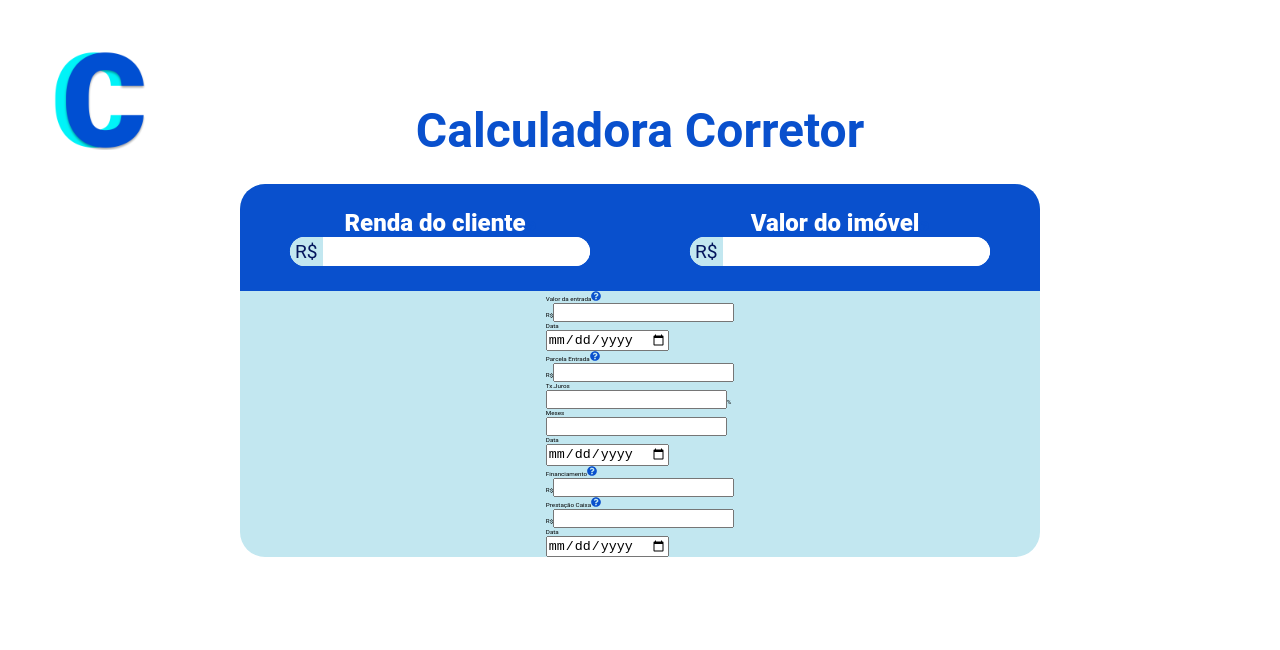
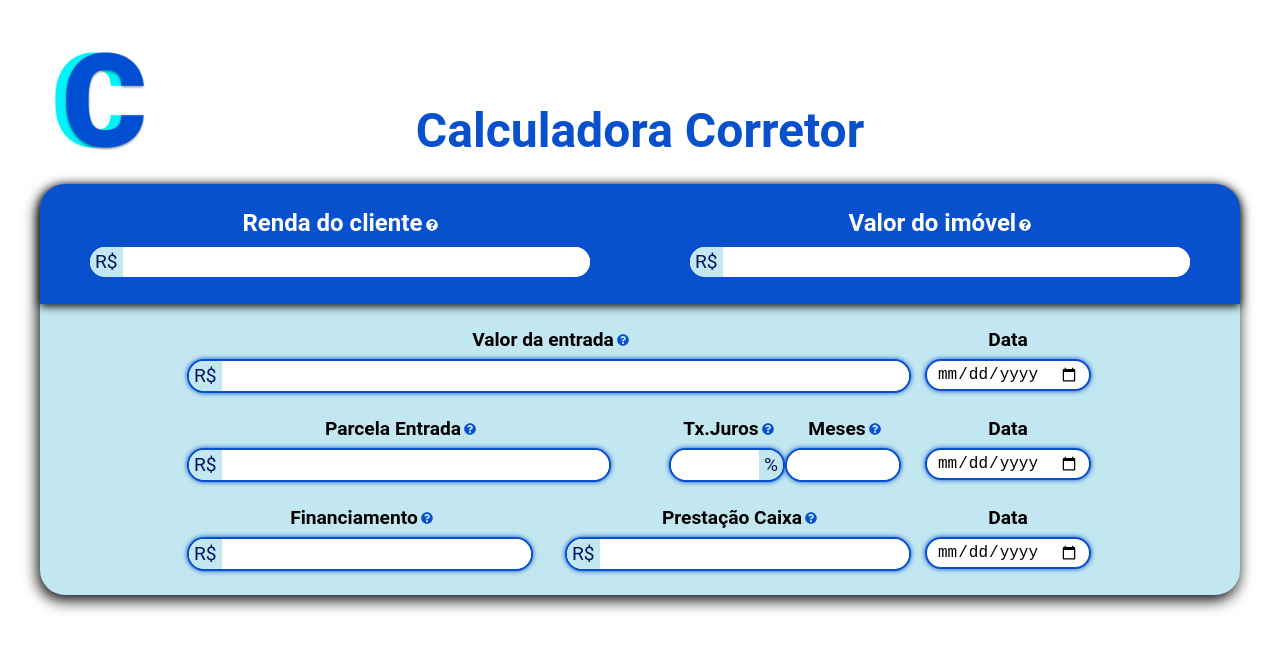
Before and after one commit to IRizzon/ProjectCC, a React (Create React App) app: page / in a window 1280 px wide. Shown: the top 650 px of the page. Built offline with nearby package versions, Linux system fonts and the light colour scheme; the HTML template or start-up script is replaced by a standard one.

Commit message:
CSS inicial

```diff
--- a/src/pages/Home/index.js
+++ b/src/pages/Home/index.js
@@ -12,7 +12,8 @@ function Home(){
             valorEntrada:'',
             parcelaEntrada:'',
             financiamento:'',
-            prestCaixa:''
+            prestCaixa:'',
+            txJuros: ''
         });
 
     const handleInputChange = (fieldName) => (e) => {
@@ -43,9 +44,9 @@ function Home(){
                         <div className='intro_box'>
                             <div className='title'>
                                 <span>Renda do cliente</span>
-                                <FaQuestionCircle color='#0950CD' size={10}/>
+                                <FaQuestionCircle color='#FFF' size={12}/>
                             </div>
-                            <div className='med_bar'>
+                            <div className='bar'>
                                 <span>R$</span>
                                 <input type="text" value={input.rendaCliente} onChange={handleInputChange('rendaCliente')} />
                             </div>
@@ -53,99 +54,91 @@ function Home(){
                         <div className='intro_box'>
                         <div className='title'>
                                 <span>Valor do imóvel</span>
-                                <FaQuestionCircle color='#0950CD' size={10}/>
+                                <FaQuestionCircle color='#FFF' size={12}/>
                             </div>
-                            <div className='med_bar'>
+                            <div className='bar'>
                                 <span>R$</span>
                                 <input type="text" value={input.valorImovel} onChange={handleInputChange('valorImovel')} />
                             </div>
                         </div>
                    </section>
-                   <section>
-                        <div>
-                            <div>
+                   <section className='ent_value'>
+                        <div className='ent_main'>
+                            <div className='subtitle'>
                                 <span>Valor da entrada</span>
-                                <FaQuestionCircle color='#0950CD' size={10}/>
+                                <FaQuestionCircle color='#0950CD' size={12}/>
                             </div>
-                            <div>
+                            <div className='bar'>
                                 <span>R$</span>
                                 <input type="text" value={input.valorEntrada} onChange={handleInputChange('valorEntrada')} />
                             </div>
                         </div>
-                        <div>
-                            <div>
-                                <span>Data</span>
-                            </div>
-                            <div>
+                        <div className='date_box'>
+                            <span><b>Data</b></span>
                             <input type='date'/>
                         </div>
+                   </section>
+                   <section className='prest_value'>
+                        <div className='prest_main'>
+                            <div className='subtitle'>
+                                <span>Parcela Entrada</span>
+                                <FaQuestionCircle color='#0950CD' size={12}/>
                             </div>
-                   </section>
-                   <section>
-                        <div>
-                            <div>
-                                <span>Parcela Entrada</span>
-                                <FaQuestionCircle color='#0950CD' size={10}/>
-                            </div>
-                            <div>
+                            <div className='bar'>
                                 <span>R$</span>
                                 <input type="text" value={input.parcelaEntrada} onChange={handleInputChange('parcelaEntrada')} />
                             </div>
                         </div>
-                        <div>
-                            <div>
+                        <div className="container">
+                            <div className='prest_contain'>
+                                <div className='subtitle'>
                                     <span>Tx.Juros</span>
+                                    <FaQuestionCircle color='#0950CD' size={12}/>
                                 </div>
-                            <div>
-                                <input type="text" value={input.valorImovel} onChange={handleInputChange('valorImovel')} />
+                                <div className='jbar'>
+                                    <input type="text" value={input.txJuros} onChange={handleInputChange('txJuros')} />
                                     <span>%</span>
                                 </div>
                             </div>
-                        <div>
-                            <div>
+                            <div className='prest_contain'>
+                                <div className='subtitle'>
                                     <span>Meses</span>
+                                    <FaQuestionCircle color='#0950CD' size={12}/>
                                 </div>
-                            <div>
+                                <div className='jbar'>
                                     <input type='text'/>
                                 </div>
                             </div>
-                        <div>
-                            <div>
-                                <span>Data</span>
                         </div>
-                            <div>
+                        <div className='date_box'>
+                            <span><b>Data</b></span>
                             <input type='date'/>
                         </div>
+                   </section>
+                   <section className='bank_value'>
+                        <div className='bank_main'>
+                            <div className='subtitle'>
+                                <span>Financiamento</span>
+                                <FaQuestionCircle color='#0950CD' size={12}/>
                             </div>
-                   </section>
-                   <section>
-                        <div>
-                            <div>
-                                <span>Financiamento</span>
-                                <FaQuestionCircle color='#0950CD' size={10}/>
-                            </div>
-                            <div>
+                            <div className='bar'>
                                 <span>R$</span>
                                 <input type="text" value={input.financiamento} onChange={handleInputChange('financiamento')} />
                             </div>
                         </div>
-                        <div>
-                            <div>
+                        <div className='bank_contain'>
+                            <div className='subtitle'>
                                 <span>Prestação Caixa</span>
-                                <FaQuestionCircle color='#0950CD' size={10}/>
+                                <FaQuestionCircle color='#0950CD' size={12}/>
                             </div>
-                            <div>
+                            <div className='bar'>
                                 <span>R$</span>
                                 <input type="text" value={input.prestCaixa} onChange={handleInputChange('prestCaixa')} />
                             </div>
                         </div>
-                        <div>
-                            <div>
-                                <span>Data</span>
-                            </div>
-                            <div>
+                        <div className='date_box'>
+                            <span><b>Data</b></span>
                             <input type='date'/>
-                            </div>
                         </div>
                    </section>
                 </form>
--- a/src/pages/Home/style.css
+++ b/src/pages/Home/style.css
@@ -17,13 +17,14 @@ form{
     flex-direction: column;
     align-items: center;
     background-color: #C2E7F0;
-    width: 800px;
+    box-shadow: #000 -2px 5px 15px;
+    width: 1200px;
     border-radius: 25px;
 }
 
 .intro{
-
     background-color: #0950CD;
+    box-shadow: #000 0 2px 10px;
     color: #FFF;
     width: 100%;
     display: flex;
@@ -42,30 +43,155 @@ form{
 
 .title{
     font-size: 1.5rem;
-    font-weight: 800;
+    font-weight: 600;
+    margin-bottom: 0.5rem;
 }
 
-.med_bar{
+.title span{
+    margin-right: 0.2rem;
+}
+
+.bar{
     width: 100%;
     display: flex;
     background-color: #FFF;
     color: #04165D;
+    border: #0950CD 2px solid;
+    box-shadow: #0950CD 0 0 5px;
     font-size: 1.2rem;
     border-radius: 20px;
 }
 
-.med_bar span{
+.bar span{
     padding: 3px 5px;
     background-color: #C2E7F0;
     border-top-left-radius: 20px;
     border-bottom-left-radius: 20px;
 }
 
-.med_bar input{
+.bar input{
     flex: 1;
     outline-style: none;
     padding: 4px 5px;
     border: 0;
+    border-radius: 20px;
+    font-size: 1.2rem;
+}
+
+
+.subtitle{
+    font-size: 1.2rem;
+    font-weight: 600;
+    margin-bottom: 0.5rem;
+}
+
+.subtitle span{
+    margin: 0.2rem;
+}
+
+.date_box{
+    margin-left: 1rem;
+    display: flex;
+    flex-direction: column;
+    align-items: center;
+    font-size: 1.2rem;
+}
+
+.date_box input{
+    margin-top: 0.5rem;
+    font-size: 1rem;
+    border: #0950CD 2px solid;
+    border-radius: 25px;
+    box-shadow: #0950CD 0 0 5px;
+    padding: 4px 10px;
+}
+
+.ent_value{
+    display: flex;
+    width: 100%;
+    justify-content: center;
+    margin: 2%;
+}
+
+.ent_main{
+    width: 60%;
+    display: flex;
+    flex-direction: column;
+    align-items: center;
+}
+
+
+.prest_value{
+    display: flex;
+    width: 100%;
+    justify-content: center;
+}
+
+.prest_main{
+    width: 35%;
+    display: flex;
+    flex-direction: column;
+    align-items: center;
+}
+
+.prest_contain{
+    display: flex;
+    flex-direction: column;
+    align-items: center;
+}
+
+.container{
+    width: 20%;
+    display: flex;
+    margin-left: 5%;
+}
+
+.jbar{
+    display: flex;
+    background-color: #FFF;
+    color: #04165D;
+    border: #0950CD 2px solid;
+    box-shadow: #0950CD 0 0 5px;
+    font-size: 1.2rem;
+    border-radius: 20px;
+    width: 7rem;
+}
+
+.jbar span{
+    padding: 3px 5px;
+    background-color: #C2E7F0;
     border-top-right-radius: 20px;
     border-bottom-right-radius: 20px;
 }
+
+.jbar input{
+    width: 4rem;
+    flex: 1;
+    outline-style: none;
+    padding: 4px 5px;
+    border: 0;
+    border-radius: 20px;
+    font-size: 1.2rem;
+}
+
+.bank_value{
+    display: flex;
+    width: 100%;
+    justify-content: center;
+    margin: 2%;
+}
+
+.bank_main{
+    width: 28.5%;
+    display: flex;
+    flex-direction: column;
+    align-items: center;
+    margin-right: 3%;
+}
+
+.bank_contain{
+    width: 28.5%;
+    display: flex;
+    flex-direction: column;
+    align-items: center;
+}
```
Lines whose indentation alone changed are shown as unchanged.
